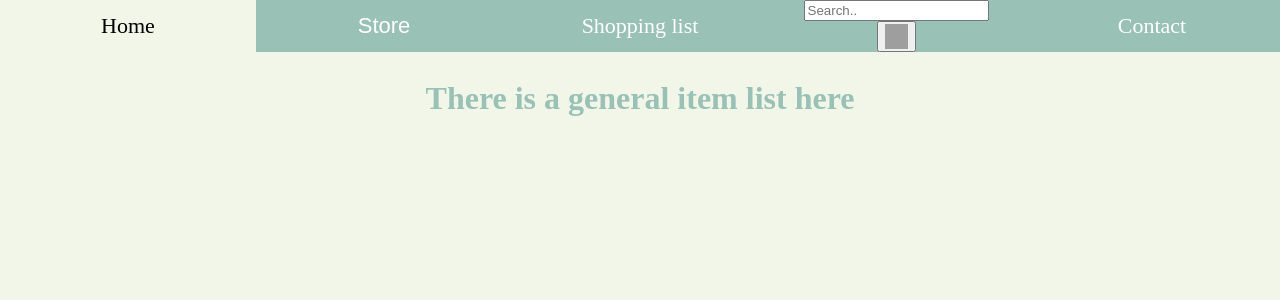
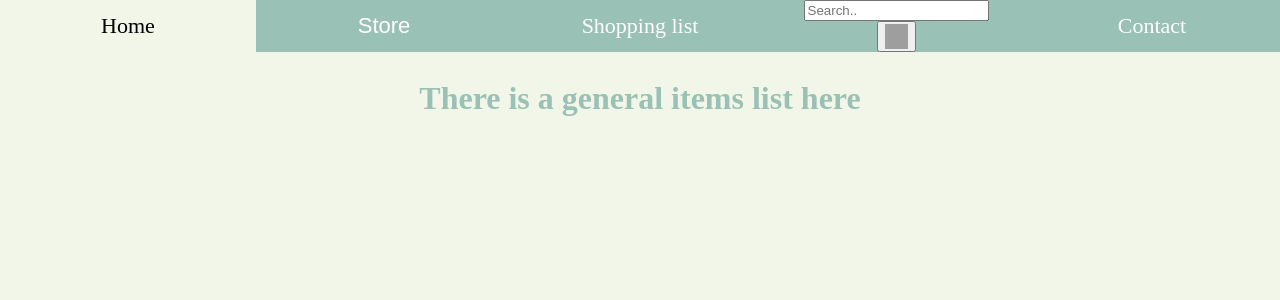
Before and after one commit to NikoPushkin/Django-online-catalogue, a Django app: page /catalogue/ in a window 1280 px wide. Shown: the top 300 px of the page. Run offline with Django 3.2, Linux system fonts and the light colour scheme; data that the repository does not hold is empty; grey boxes are pictures that could not be loaded.

Commit message:
Resutls of search inscription

```diff
--- a/catalogue/templates/catalogue/new_index.html
+++ b/catalogue/templates/catalogue/new_index.html
@@ -7,8 +7,10 @@
 {% block content %}
   {% if slug %}
     <h1 style="margin-top: 80px; text-align: center; color: #99C1B6">"{{ slug | title }}" category stores following items:</h1>
+  {% elif search %}
+    <h1 style="margin-top: 80px; text-align: center; color: #99C1B6">Results of "{{ search | title }}" search</h1>
   {% else %}
-    <h1 style="margin-top: 80px; text-align: center; color: #99C1B6">There is a general item list here</h1>
+    <h1 style="margin-top: 80px; text-align: center; color: #99C1B6">There is a general items list here</h1>
   {% endif %}
   <div class="catalogue-container">
 
--- a/catalogue/views.py
+++ b/catalogue/views.py
@@ -28,7 +28,7 @@ def books_list(request, slug=None):
 
     return render(
         request, 'catalogue/new_index.html',
-        context={'books': page, 'categories': categories, 'slug': slug}
+        context={'books': page, 'categories': categories, 'slug': slug, 'search': search_query}
         )
 
 def book_details(request, slug):
```
